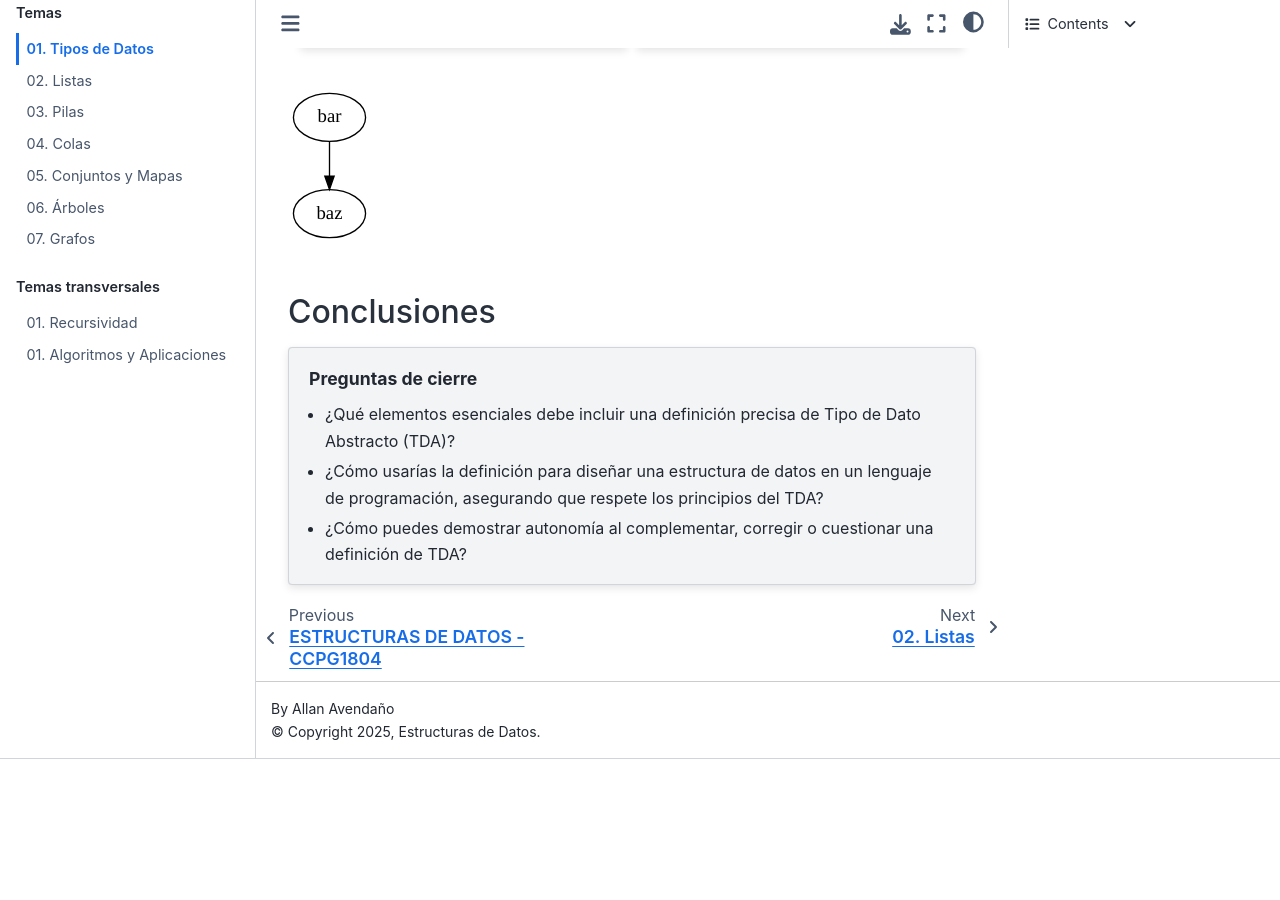
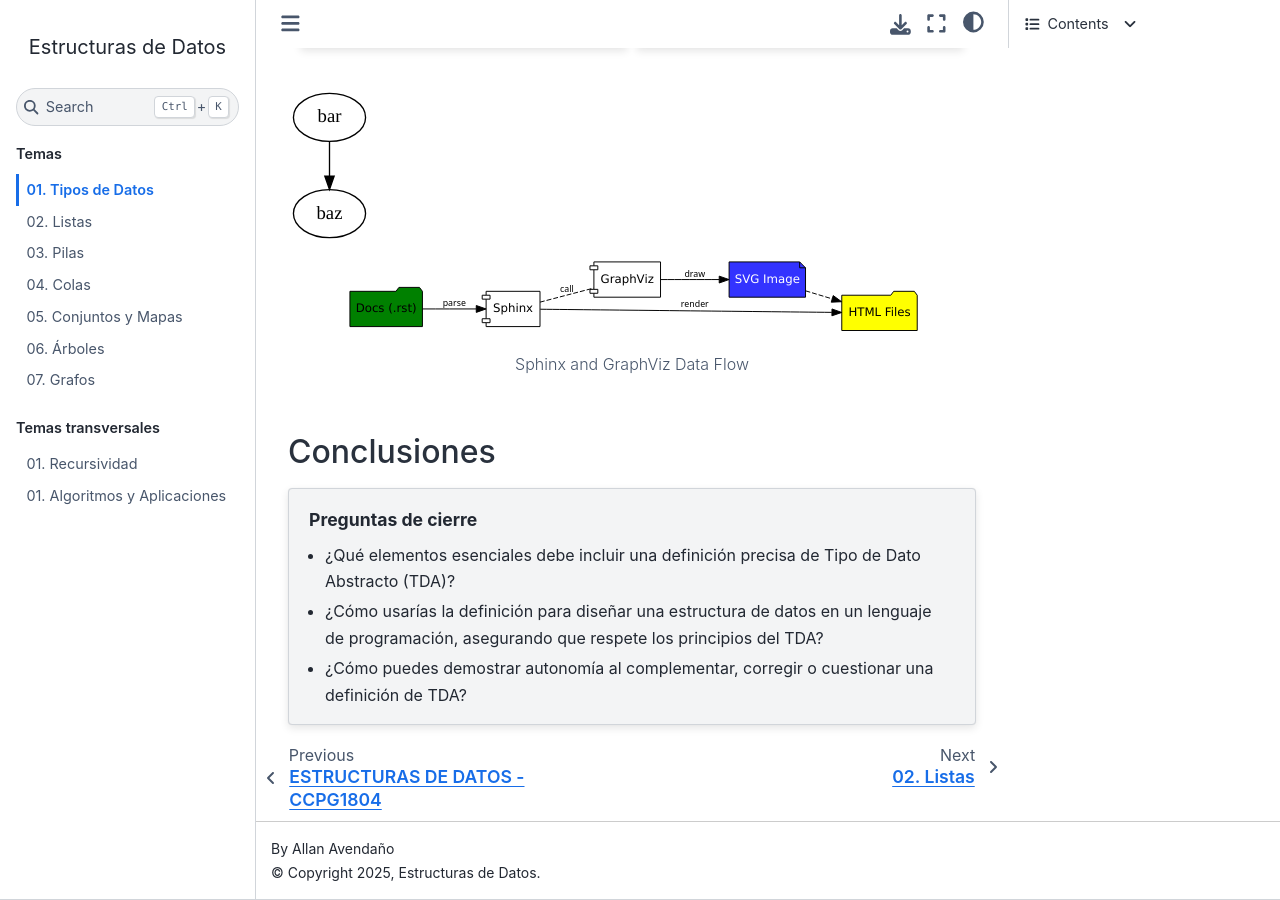
Before and after one commit to CDIAFIEC/FAQs, a Sphinx documentation site: the page built from docs/source/temas/01.tiposdedatos.rst, in a window 1280 px wide and 900 px high, scrolled down 2846 px. Built offline with Sphinx 7.4.7 and the Sphinx Book theme 1.1.4, drawn with Linux system fonts in a browser that asks for light colours; before the commit the page ends 3605 px from its top, so only the background shows below that; some of the changed lines change nothing that is shown.

Commit message:
try hard

```diff
--- a/docs/source/temas/01.tiposdedatos.rst
+++ b/docs/source/temas/01.tiposdedatos.rst
@@ -185,6 +185,39 @@
     }
 
 
+.. graphviz::
+    :name: sphinx.ext.graphviz
+    :caption: Sphinx and GraphViz Data Flow
+    :alt: How Sphinx and GraphViz Render the Final Document
+    :align: center
+
+    digraph "sphinx-ext-graphviz" {
+         size="6,4";
+         rankdir="LR";
+         graph [fontname="Verdana", fontsize="12"];
+         node [fontname="Verdana", fontsize="12"];
+         edge [fontname="Sans", fontsize="9"];
+
+         sphinx [label="Sphinx", shape="component",
+                   href="https://www.sphinx-doc.org/",
+                   target="_blank"];
+         dot [label="GraphViz", shape="component",
+              href="https://www.graphviz.org/",
+              target="_blank"];
+         docs [label="Docs (.rst)", shape="folder",
+               fillcolor=green, style=filled];
+         svg_file [label="SVG Image", shape="note", fontcolor=white,
+                 fillcolor="#3333ff", style=filled];
+         html_files [label="HTML Files", shape="folder",
+              fillcolor=yellow, style=filled];
+
+         docs -> sphinx [label=" parse "];
+         sphinx -> dot [label=" call ", style=dashed, arrowhead=none];
+         dot -> svg_file [label=" draw "];
+         sphinx -> html_files [label=" render "];
+         svg_file -> html_files [style=dashed];
+    }
+
 Conclusiones
 ============
 
```
